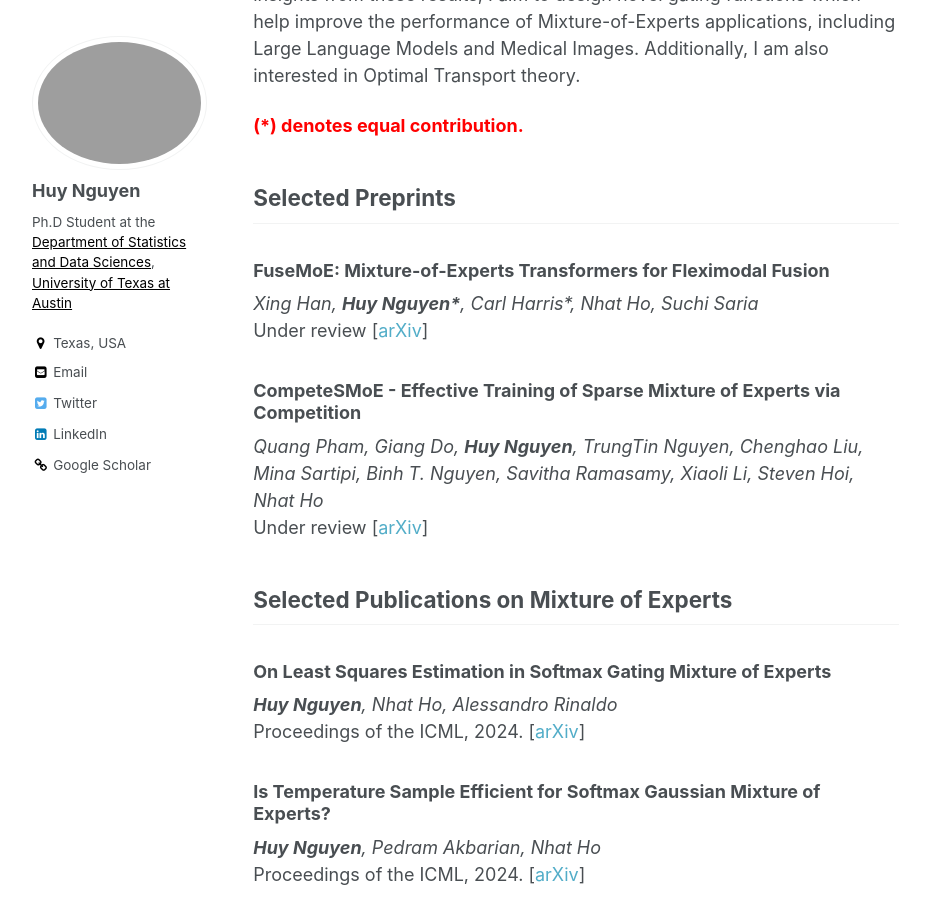
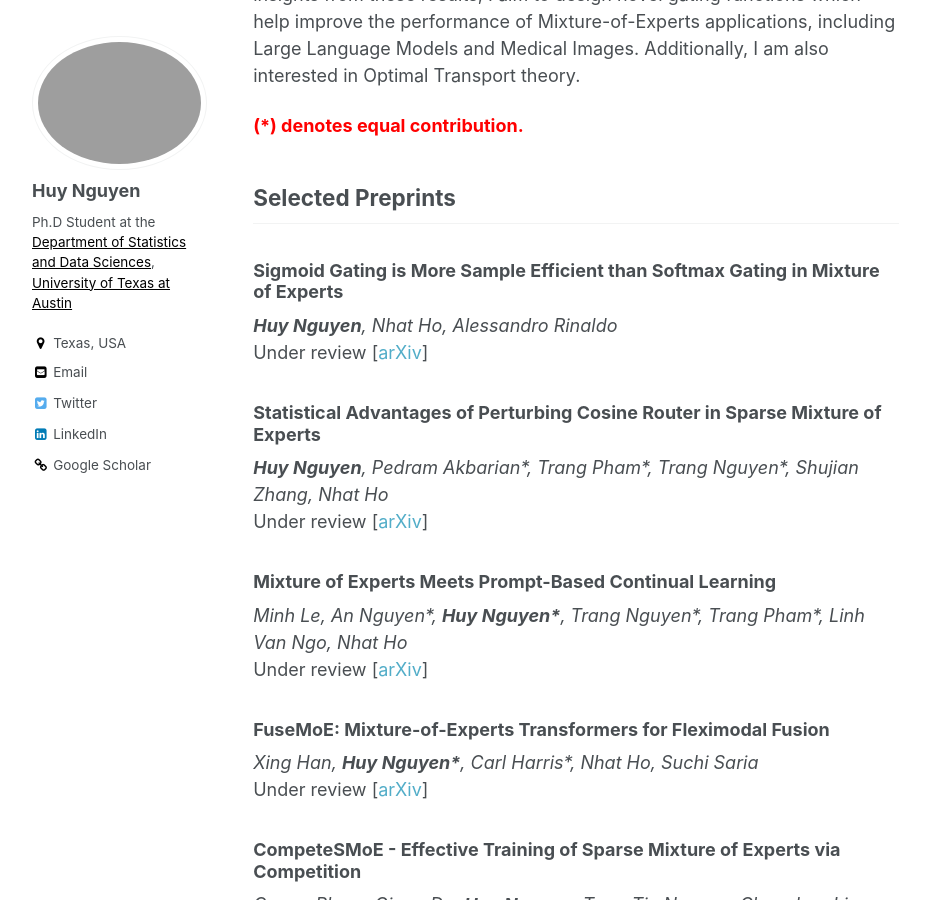
Before and after one commit to snowwhite2011/huyentrang0811.github.io, a Jekyll site: the page built from _pages/about.md, in a window 1280 px wide and 900 px high, scrolled down 622 px. Shown: the whole window, without its empty margins (86-1016 px from the left). Built offline with Jekyll 4.4.1, drawn with Linux system fonts in a browser that asks for light colours; some of the changed text lies outside the part shown.

Commit message:
Update about.md

```diff
--- a/_pages/about.md
+++ b/_pages/about.md
@@ -19,6 +19,15 @@ My current research focuses on theoretical foundations for Mixture-of-Experts mo
 
 <span style="color:red"> **(\*) denotes equal contribution.** </span> <br/>
 ## Selected Preprints
+### Sigmoid Gating is More Sample Efficient than Softmax Gating in Mixture of Experts
+*__Huy Nguyen__, Nhat Ho, Alessandro Rinaldo*<br/>
+Under review [[arXiv](https://arxiv.org/abs/2405.13997)]
+### Statistical Advantages of Perturbing Cosine Router in Sparse Mixture of Experts
+*__Huy Nguyen__, Pedram Akbarian\*, Trang Pham\*, Trang Nguyen\*, Shujian Zhang, Nhat Ho*<br/>
+Under review [[arXiv](https://arxiv.org/abs/2405.14131)]
+### Mixture of Experts Meets Prompt-Based Continual Learning
+*Minh Le, An Nguyen\*, __Huy Nguyen\*__, Trang Nguyen\*, Trang Pham\*, Linh Van Ngo, Nhat Ho*<br/>
+Under review [[arXiv](https://arxiv.org/abs/2405.14124)]
 ### FuseMoE: Mixture-of-Experts Transformers for Fleximodal Fusion
 *Xing Han, __Huy Nguyen\*__, Carl Harris\*, Nhat Ho, Suchi Saria*<br/>
 Under review [[arXiv](https://arxiv.org/abs/2402.03226)]
@@ -63,6 +72,7 @@ Advances in NeurIPS, 2021.  [[arXiv](https://arxiv.org/abs/2102.06857)] [[NeurIP
 
 
 ## Recent News
+- **[May 2024]** Three new papers on Mixture of Experts [[1](https://arxiv.org/abs/2405.13997)], [[2](https://arxiv.org/abs/2405.14131)] and [[3](https://arxiv.org/abs/2405.14124)] are out!
 - **[May 2024]** Three papers on Mixture of Experts, [[1](https://arxiv.org/abs/2402.02952)], [[2](https://arxiv.org/abs/2401.13875)] and [[3](https://arxiv.org/abs/2310.14188)], are accepted to ICML 2024.
 - **[Apr 2024]** I was offered the AISTATS 2024 registration grant. See you in Valencia, Spain this May!
 - **[Mar 2024]** I received the ICLR 2024 Travel Award. See you in Vienna, Austria this May!
```
Also changed, not shown: other parts of _pages/about.md (+1 -1 lines).
